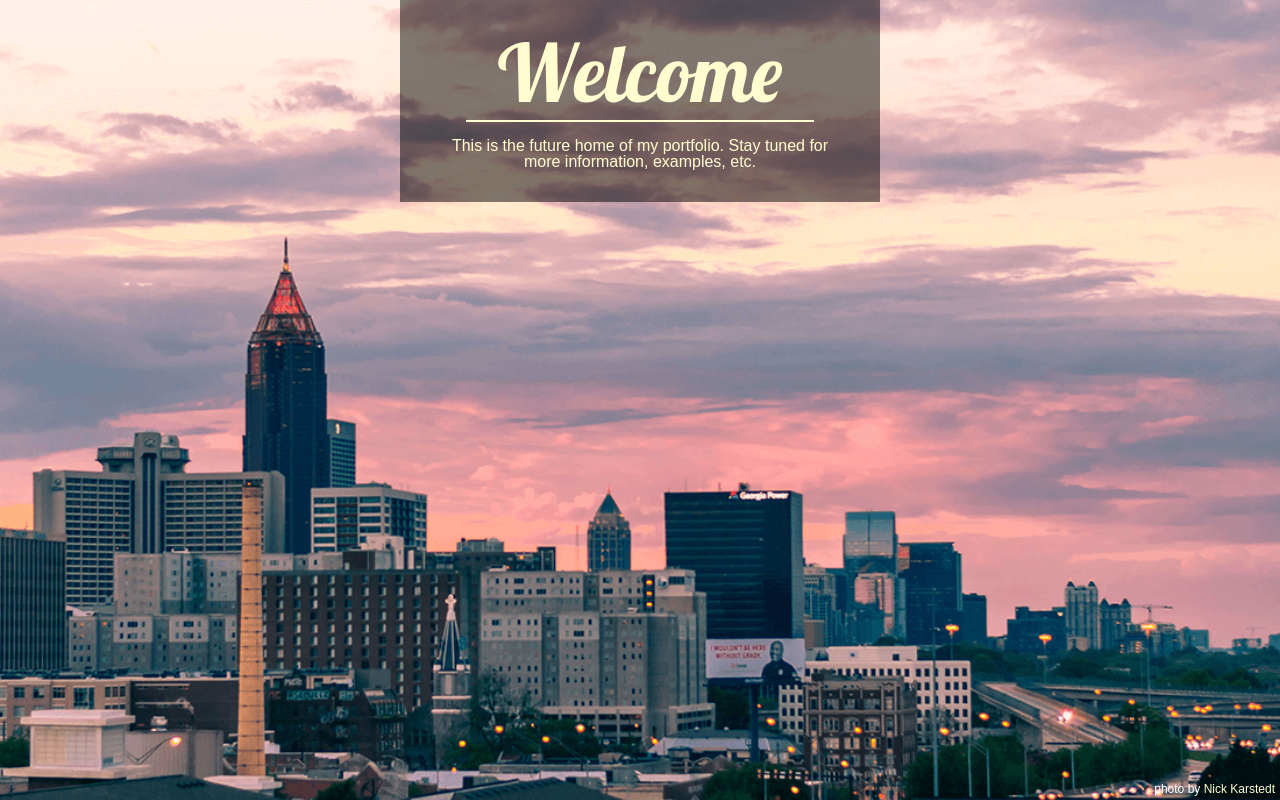
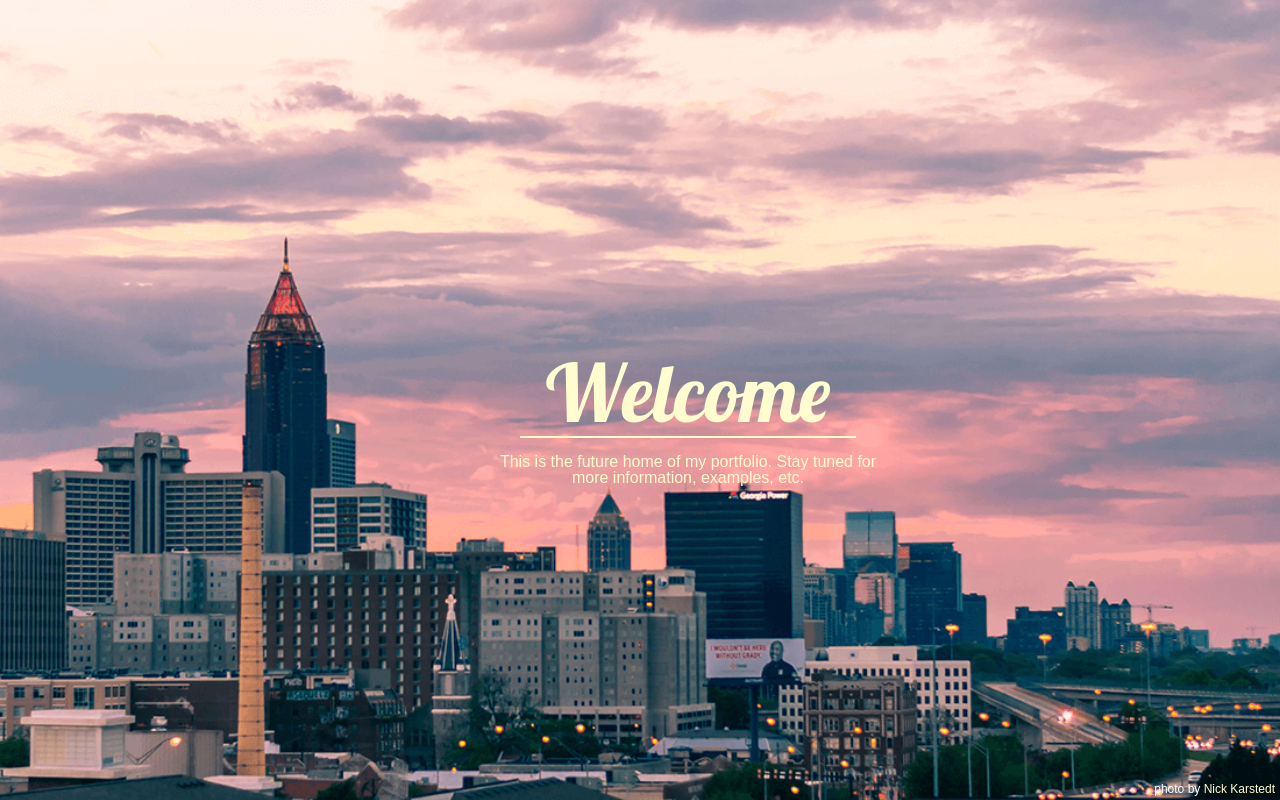
Before and after one commit to pauljhollis/personalsite, a plain HTML site: page index.html in a window 1280 px wide. Drawn offline with Linux system fonts and the light colour scheme.

Commit message:
adjust background and position

```diff
--- a/index.html
+++ b/index.html
@@ -8,9 +8,10 @@
     <title>Welcome. This is where the magic happens.</title>
   </head>
   <body>
-    <div class="container flex">
-      <div class="bannerText flex">
+    <div class="container">
+      <div class="bannerText">
         <h1>Welcome</h1>
+        <div class="line"></div>
         <div class="subText">
           <span>This is the future home of my portfolio. Stay tuned for more information, examples, etc.</span>
         </div>
@@ -18,4 +19,4 @@
     </div>
     <span class="photoCred">photo by <a href="mailto:nickkarstedt@gmail.com">Nick Karstedt</a></span>
   </body>
-</html>
+</html
--- a/resources/css/style.css
+++ b/resources/css/style.css
@@ -19,20 +19,27 @@ body {
 
 .container {
   width: 100%;
-  height: 100%;
+  height: 100vh;
+  position: relative;
+  margin: 0 auto;
 }
 
 .bannerText {
-  flex-direction: column;
-  background-color: rgba(0, 0, 0, 0.5);
+  /*flex-direction: column;
+  flex-wrap: wrap;
+  background-color: rgba(0, 0, 0, 0.5);*/
   padding-bottom: 2rem;
   width: 30rem;
-  flex-wrap: wrap;
   -webkit-animation: fadein 5s; /* Safari, Chrome and Opera > 12.1 */
    -moz-animation: fadein 5s; /* Firefox < 16 */
     -ms-animation: fadein 5s; /* Internet Explorer */
      -o-animation: fadein 5s; /* Opera < 12.1 */
         animation: fadein 5s;
+  position: absolute;
+  top: 40%;
+  bottom: 50%;
+  left: 35%;
+  height: 10rem;
 }
 
 @keyframes fadein {
@@ -68,20 +75,27 @@ body {
   font-family: "Lobster", cursive;
   font-size: 5rem;
   color: rgb(255, 253, 208);
-  border-bottom: 2px solid rgb(255, 253, 208);
-  padding: 2rem 2rem 0.5rem 2rem;
-  margin-bottom: 1rem;
+  padding: 2rem 2rem 0.25rem 2rem;
   -webkit-animation: fadein 5s; /* Safari, Chrome and Opera > 12.1 */
    -moz-animation: fadein 5s; /* Firefox < 16 */
     -ms-animation: fadein 5s; /* Internet Explorer */
      -o-animation: fadein 5s; /* Opera < 12.1 */
         animation: fadein 5s;
+  text-align: center;
+}
+
+.line {
+  margin: 0 auto;
+  height: 0;
+  border-bottom: 2px solid rgb(255, 253, 208);
+  width: 70%;
 }
 
 .subText {
   text-align: center;
   padding-left: 2rem;
   padding-right: 2rem;
+  padding-top: 1rem;
 }
 
 .subText span {
```
